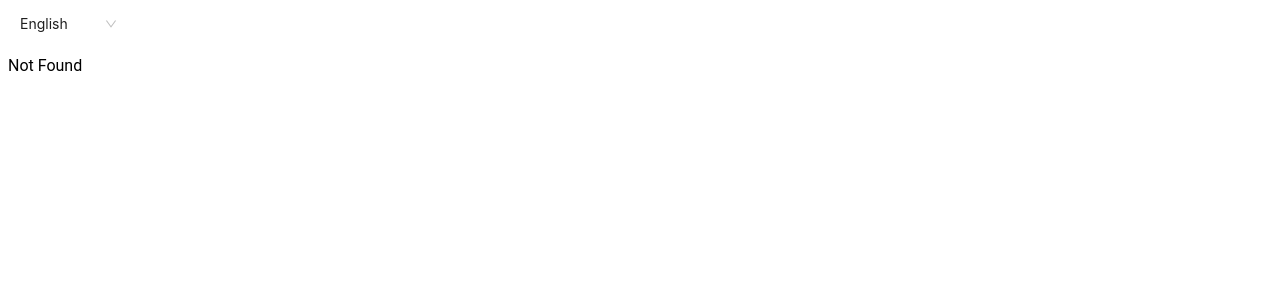
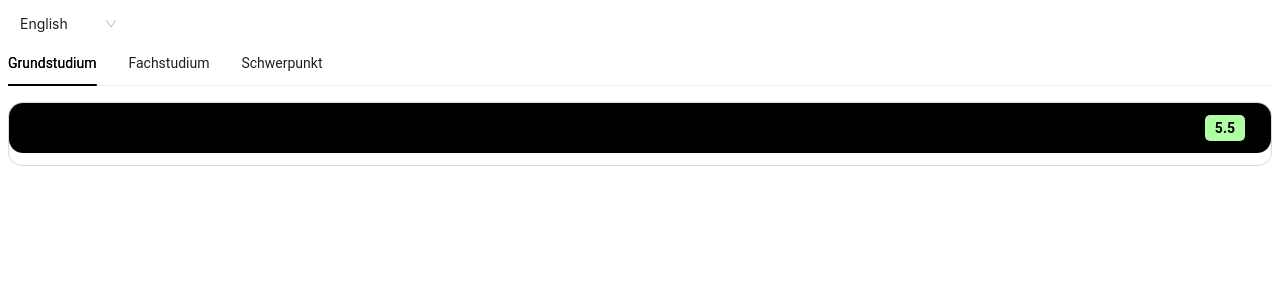
Before and after one commit to SmashGrade/SmashGrade-App, a React (Vite) app: page /modules in a window 1280 px wide. Before the commit this address had no page. Shown: the top 300 px of the page. Built offline with nearby package versions, Linux system fonts and the light colour scheme.

Commit message:
#42: Module site for students

```diff
--- a/src/colors.module.scss
+++ b/src/colors.module.scss
@@ -1,15 +1,25 @@
 $colorPrimary: #c6264e;
+$colorSecondary: #d9d9d9;
+$colorTertiary: #ebebeb;
 $colorTextHeading: #ffffff;
 $colorBgContainer: #ffffff;
 $colorLink: #c6264e;
 $colorLinkHover: #3d3d3c;
 $colorLinkActive: #95223f;
+$colorRatingGood: #b1ffa5;
+$colorRatingBad: #ff728b;
+$colorRatingMedian: #ffd76f;
 
 :export {
     colorPrimary: $colorPrimary;
+    colorSecondary: $colorSecondary;
+    colorTertiary: $colorTertiary;
     colorTextHeading: $colorTextHeading;
     colorBgContainer: $colorBgContainer;
     colorLink: $colorLink;
     colorLinkHover: $colorLinkHover;
     colorLinkActive: $colorLinkActive;
+    colorRatingGood: $colorRatingGood;
+    colorRatingBad: $colorRatingBad;
+    colorRatingMedian: $colorRatingMedian;
 }
--- /dev/null
+++ b/src/features/student/modules/Course.module.scss
@@ -0,0 +1,22 @@
+@import '../../../colors.module.scss';
+
+.courseContainer {
+    display: flex;
+    justify-content: space-between;
+    align-items: center;
+    background-color: $colorSecondary;
+    border-radius: 12px;
+    padding: 0 10px;
+    margin: 10px 0 10px 0;
+    color: black;
+}
+
+.courseTitle {
+    font-weight: bold;
+}
+
+.extraButton {
+    display: flex;
+    justify-content: center;
+    align-items: center;
+}
--- /dev/null
+++ b/src/features/student/modules/Course.tsx
@@ -0,0 +1,17 @@
+import Rating from '@features/student/modules/Rating.tsx';
+import styles from './Course.module.scss';
+
+interface Props {
+    name: string;
+}
+
+export default function Course({ name }: Props) {
+    return (
+        <>
+            <div className={styles.courseContainer}>
+                <p className={styles.courseTitle}>{name}</p>
+                <Rating rating={5.5} ratingType={'good'} />
+            </div>
+        </>
+    );
+}
--- /dev/null
+++ b/src/features/student/modules/Modules.module.scss
@@ -0,0 +1,3 @@
+.extraContainer {
+    display: flex;
+}
--- /dev/null
+++ b/src/features/student/modules/Modules.tsx
@@ -0,0 +1,86 @@
+import Course from '@features/student/modules/Course.tsx';
+import Rating, { RatingType } from '@features/student/modules/Rating.tsx';
+import { Collapse, CollapseProps, theme } from 'antd';
+import { CSSProperties } from 'react';
+import styles from './Modules.module.scss';
+
+interface Props {
+    activeFilter: string;
+}
+
+interface ModuleCollapseProps extends CollapseProps {
+    study: string;
+}
+
+function getExtra(rating: number, ratingType: RatingType) {
+    return (
+        <div className={styles.extraContainer}>
+            <Rating rating={rating} isModule={true} ratingType={ratingType} />
+        </div>
+    );
+}
+
+function getContent() {
+    return (
+        <>
+            <Course name={'OOP1'} />
+            <Course name={'OOP2'} />
+        </>
+    );
+}
+
+const items: (panelStyle: CSSProperties) => ModuleCollapseProps['items'] = (panelStyle) => [
+    {
+        key: '1',
+        label: 'Mathematik',
+        children: <p>{'Lorem ipsum dolor sit amet...'}</p>,
+        extra: getExtra(5.5, 'good'),
+        style: panelStyle,
+        study: 'Grundstudium',
+    },
+    {
+        key: '2',
+        label: 'Systemtechnik',
+        children: <p>{'Lorem ipsum dolor sit amet...'}</p>,
+        extra: getExtra(2.3, 'bad'),
+        style: panelStyle,
+        study: 'Fachstudium',
+    },
+    {
+        key: '4',
+        label: 'Programmieren',
+        children: getContent(),
+        extra: getExtra(5.0, 'good'),
+        style: panelStyle,
+        study: 'Fachstudium',
+    },
+    {
+        key: '3',
+        label: 'Enterprise Technologien',
+        children: <p>{'Lorem ipsum dolor sit amet...'}</p>,
+        extra: getExtra(4.9, 'median'),
+        style: panelStyle,
+        study: 'Schwerpunkt',
+    },
+];
+
+export default function Modules({ activeFilter }: Props) {
+    const { token } = theme.useToken();
+
+    const panelStyle: React.CSSProperties = {
+        marginBottom: 12,
+        fontWeight: 'bold',
+        background: token.colorPrimary,
+        borderRadius: token.borderRadiusLG,
+        border: 'none',
+    };
+
+    const collapseItems = items(panelStyle)?.filter((item) => item.study == activeFilter);
+
+    return (
+        <>
+            {collapseItems && collapseItems.length > 0 && <Collapse items={collapseItems} />}
+            {!collapseItems || (collapseItems.length == 0 && <h2>No modules found</h2>)}
+        </>
+    );
+}
--- /dev/null
+++ b/src/features/student/modules/Rating.module.scss
@@ -0,0 +1,26 @@
+@import '../../../colors.module.scss';
+
+.ratingContainer {
+    color: black;
+    font-weight: bold;
+    display: flex;
+    justify-content: center;
+    margin: 0 10px 0 10px;
+
+    .rating {
+        border-radius: 5px;
+        padding: 2px 10px 2px 10px;
+    }
+}
+
+.ratingGood {
+    background-color: $colorRatingGood;
+}
+
+.ratingBad {
+    background-color: $colorRatingBad;
+}
+
+.ratingMedian {
+    background-color: $colorRatingMedian;
+}
--- /dev/null
+++ b/src/features/student/modules/Rating.tsx
@@ -0,0 +1,21 @@
+import styles from './Rating.module.scss';
+
+export type RatingType = 'good' | 'median' | 'bad';
+
+interface RatingProps {
+    rating: number;
+    ratingType: RatingType;
+}
+export default function Rating({ rating, ratingType }: RatingProps) {
+    return (
+        <div className={`${styles.ratingContainer}`}>
+            <div
+                className={`${styles.rating} ${ratingType === 'good' ? styles.ratingGood : ''} ${
+                    ratingType === 'bad' ? styles.ratingBad : ''
+                } ${ratingType === 'median' ? styles.ratingMedian : ''}`}
+            >
+                {rating}
+            </div>
+        </div>
+    );
+}
--- /dev/null
+++ b/src/features/student/modules/StudiesFilter.tsx
@@ -0,0 +1,22 @@
+import { Tabs, TabsProps } from 'antd';
+
+interface Props {
+    defaultActiveKey: string;
+    tabsProps: TabsProps;
+}
+
+export default function StudiesFilter({ tabsProps, defaultActiveKey }: Props) {
+    return (
+        <>
+            <Tabs
+                defaultActiveKey={defaultActiveKey}
+                items={[
+                    { key: 'Grundstudium', label: 'Grundstudium' },
+                    { key: 'Fachstudium', label: 'Fachstudium' },
+                    { key: 'Schwerpunkt', label: 'Schwerpunkt' },
+                ]}
+                {...tabsProps}
+            />
+        </>
+    );
+}
--- a/src/main.tsx
+++ b/src/main.tsx
@@ -1,3 +1,4 @@
+import StudentModulePage from './pages/ModulesPage.tsx';
 import { QueryClient, QueryClientProvider } from '@tanstack/react-query';
 import { ReactQueryDevtools } from '@tanstack/react-query-devtools';
 import { ConfigProvider } from 'antd';
@@ -17,7 +18,12 @@ const rootRoute: RootRoute = new RootRoute({
 });
 
 const indexRoute = new Route({ getParentRoute: () => rootRoute, path: '/', component: OnboardingPage });
-const routeTree = rootRoute.addChildren([indexRoute]);
+const studentModuleRoute = new Route({
+    getParentRoute: () => rootRoute,
+    path: '/modules/',
+    component: StudentModulePage,
+});
+const routeTree = rootRoute.addChildren([indexRoute, studentModuleRoute]);
 const router = new Router({ routeTree });
 
 ReactDOM.createRoot(document.getElementById('root')!).render(
@@ -27,8 +33,10 @@ ReactDOM.createRoot(document.getElementById('root')!).render(
                 theme={{
                     components: {
                         Collapse: {
-                            headerBg: colors.colorPrimary,
+                            headerBg: colors.colorSecondary,
+                            colorBgContainer: colors.colorTertiary,
                             colorTextHeading: colors.colorTextHeading,
+                            fontWeightStrong: 1000,
                         },
                         Table: {
                             headerBg: colors.colorPrimary,
--- /dev/null
+++ b/src/pages/ModulesPage.tsx
@@ -0,0 +1,14 @@
+import Modules from '@features/student/modules/Modules.tsx';
+import StudiesFilter from '@features/student/modules/StudiesFilter.tsx';
+import { useState } from 'react';
+
+export default function StudentModulePage() {
+    const [selectedFilter, setSelectedFilter] = useState<string>('Grundstudium');
+
+    return (
+        <>
+            <StudiesFilter defaultActiveKey={selectedFilter} tabsProps={{ onChange: setSelectedFilter }} />
+            <Modules activeFilter={selectedFilter} />
+        </>
+    );
+}
```
